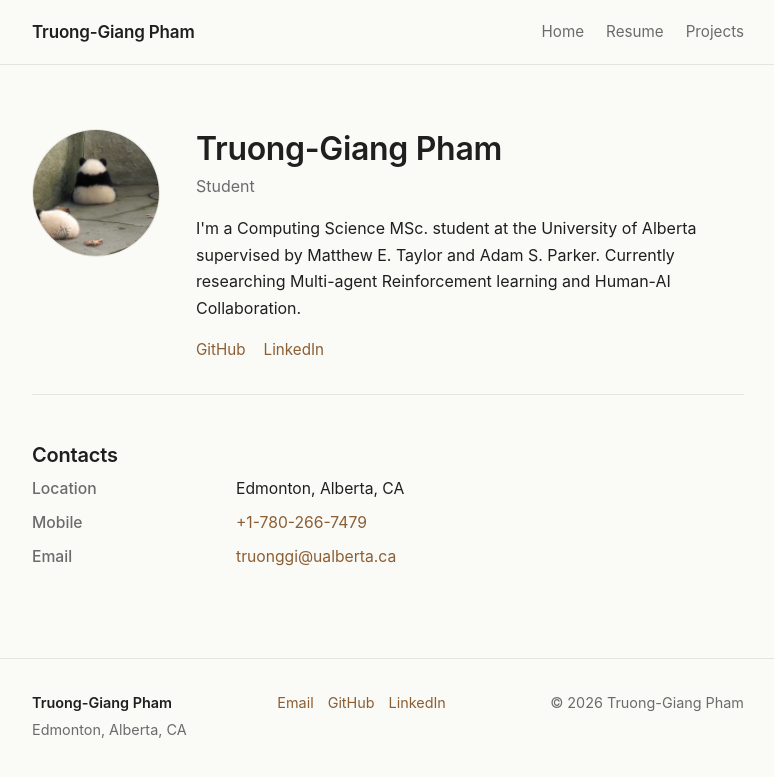
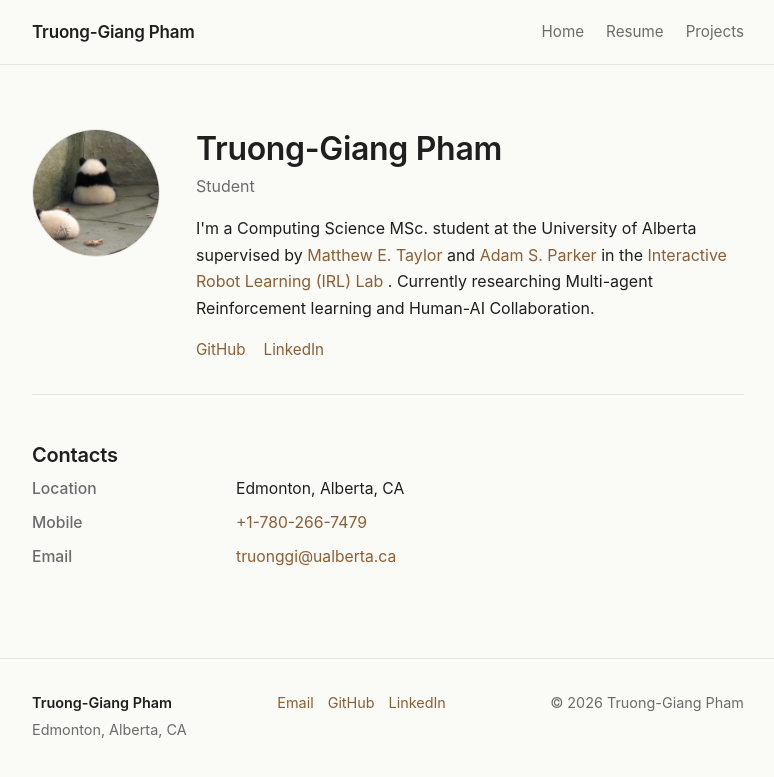
Before and after one commit to TruongGiangPham-1/TruongGiangPham-1.github.io, a Jekyll site: the page built from docs/index.markdown, in a window 1280 px wide. Shown: the top 777 px of the page, without its empty margins (252-1026 px from the left). Built offline with Jekyll 4.4.1, drawn with Linux system fonts in a browser that asks for light colours.

```diff
--- a/docs/_config.yml
+++ b/docs/_config.yml
@@ -12,7 +12,10 @@ author:
   tagline: Student
   bio: >-
     I'm a Computing Science MSc. student at the University of Alberta supervised by
-    Matthew E. Taylor and Adam S. Parker. Currently researching Multi-agent Reinforcement learning
+    <a href="https://drmatttaylor.net/">Matthew E. Taylor</a> and
+    <a href="https://asrparker.github.io/AdamSRParker/">Adam S. Parker</a>
+    in the <a href="https://irll.ca/">Interactive Robot Learning (IRL) Lab </a>.
+    Currently researching Multi-agent Reinforcement learning
     and Human-AI Collaboration.
   photo: /assets/images/avatar.jpg
   location: Edmonton, Alberta, CA
```
Also changed, not shown: docs/resume.md (+1 -1 lines).
